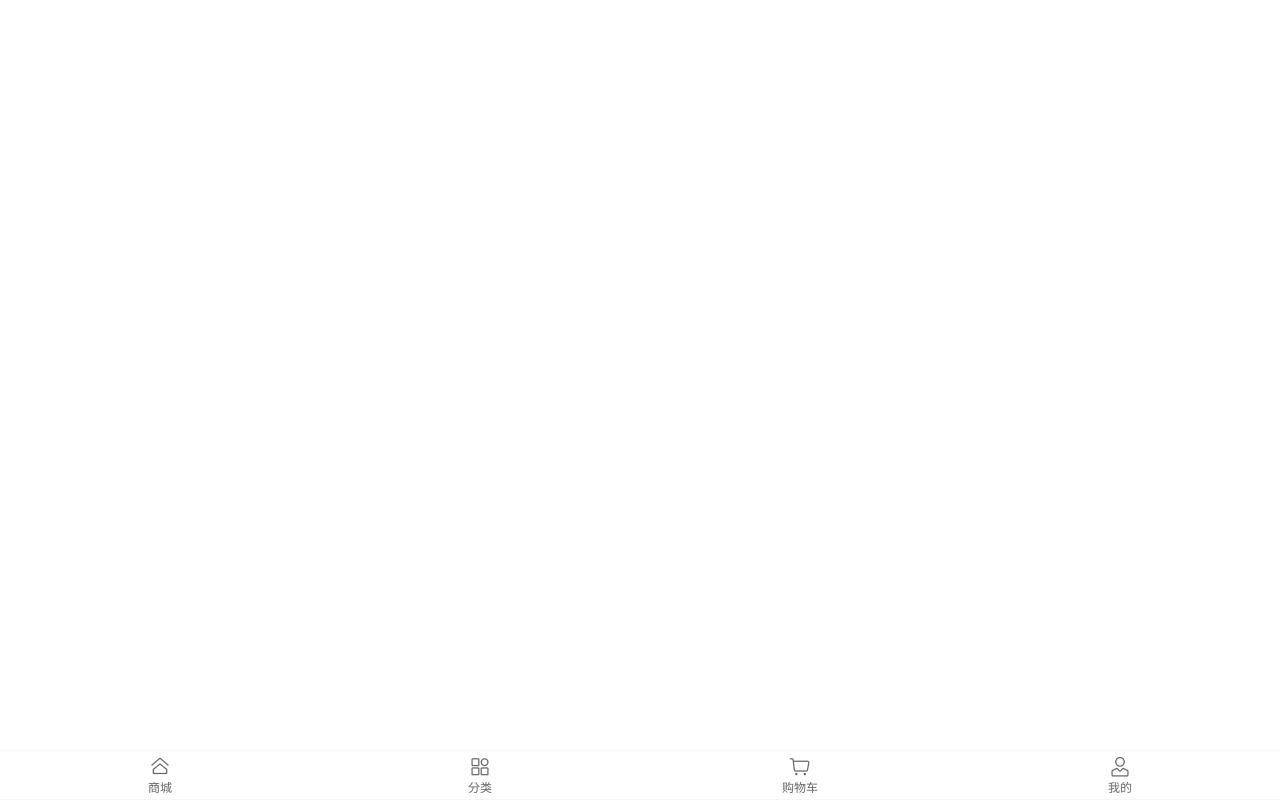
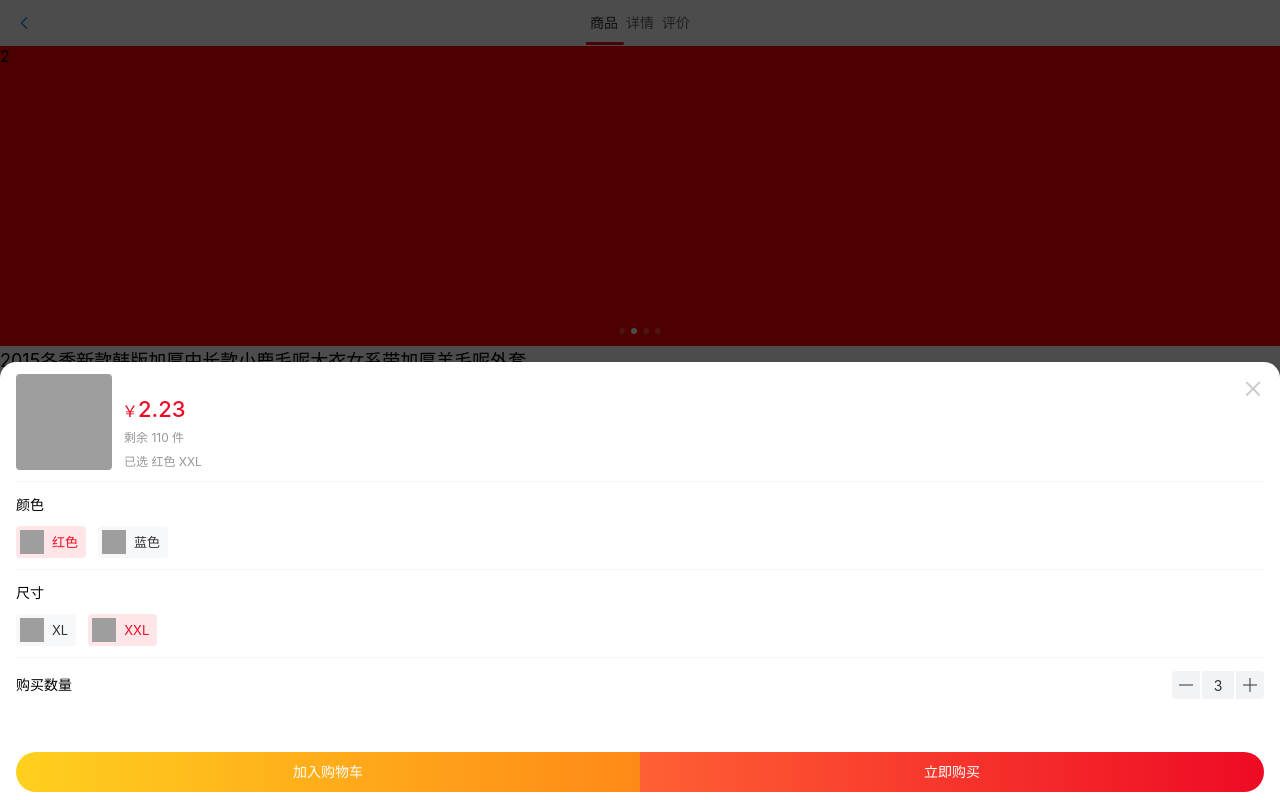
Before and after one commit to WYL-20/vant-shop-app, a Vue app: page /goods_detail in a window 1280 px wide. Built offline with nearby package versions, Linux system fonts and the light colour scheme; grey boxes are pictures that could not be loaded; the HTML template or start-up script is replaced by a standard one.

Commit message:
商品详情页

```diff
--- a/src/router/index.js
+++ b/src/router/index.js
@@ -32,6 +32,10 @@ const routes = [
   {
     path: '/me',
     component: () => import('../views/Me.vue')
+  },
+  {
+    path: '/goods_detail',
+    component: () => import('../views/GoodsDetail.vue')
   }
 ]
 
--- /dev/null
+++ b/src/views/GoodsDetail.vue
@@ -0,0 +1,273 @@
+<template>
+  <div class="goods-detail">
+    <van-sticky>
+      <van-nav-bar
+        left-arrow
+        @click-left="$router.back()"
+      >
+        <van-tabs slot="title" v-model="active">
+          <van-tab title="商品"></van-tab>
+          <van-tab title="详情"></van-tab>
+          <van-tab title="评价"></van-tab>
+        </van-tabs>
+      </van-nav-bar>
+    </van-sticky>
+
+    <div class="goods-info" v-if="active==0">
+      <van-swipe :autoplay="3000" indicator-color="white">
+        <van-swipe-item>1</van-swipe-item>
+        <van-swipe-item>2</van-swipe-item>
+        <van-swipe-item>3</van-swipe-item>
+        <van-swipe-item>4</van-swipe-item>
+      </van-swipe>
+
+      <div class="container">
+        <div class="title">
+          2015冬季新款韩版加厚中长款小鹿毛呢大衣女系带加厚羊毛呢外套
+        </div>
+        <div class="price">
+          ￥324
+        </div>
+
+        <van-cell-group>
+          <van-cell
+          icon="star-o"
+          title="已选"
+          value="红色，4G" />
+          <van-cell
+          icon="location-o"
+          title="送至"
+          value="江苏省宿迁市沭阳县传智专修学院18级全栈1班" />
+        </van-cell-group>
+      </div>
+    </div>
+    <div class="goods-detail" v-else-if="active==1">
+      <van-tabs :border="false">
+        <van-tab title="商品介绍">
+          <van-image v-for="(item, index) in 20" :key="index" src="https://img.yzcdn.cn/public_files/2017/10/24/2f9a36046449dafb8608e99990b3c205.jpeg"></van-image>
+        </van-tab>
+        <van-tab title="规格参数" class="spec-table">
+          <van-row v-for="(item, index) in 10" :key="index">
+            <van-col span="8">工艺</van-col>
+            <van-col span="16">水洗</van-col>
+          </van-row>
+        </van-tab>
+      </van-tabs>
+    </div>
+    <div class="goods-comment" v-else>
+      <van-panel v-for="(item, index) in 10" :key="index">
+        <div slot="header">
+          <van-row slot="header">
+            <van-col span="12">
+              <van-image
+              width="30"
+              round
+              src="https://img.yzcdn.cn/public_files/2017/10/24/2f9a36046449dafb8608e99990b3c205.jpeg"></van-image>
+            </van-col>
+            <van-col span="12">
+              jd_324r09u23s
+            </van-col>
+          </van-row>
+          <van-row>
+            <van-col span="12">
+              <van-rate size="12px" />
+            </van-col>
+            <van-col span="12">
+              2019-10-02
+            </van-col>
+          </van-row>
+        </div>
+
+        <div class="content">
+          服务态度很好，穿了几天很满意，下小雨时真的淋不湿，衣服面料和样式均不错，还保暖，这天气穿着正合适。
+        </div>
+        <van-row slot="footer">
+          <van-col span="12">
+            黑色，180/XL
+          </van-col>
+          <van-col span="12">
+            <van-icon name="good-job-o" />
+          </van-col>
+        </van-row>
+      </van-panel>
+    </div>
+
+    <van-sku
+      v-model="showSku"
+      :sku="goods.sku"
+      :goods="goods.goods"
+      :goods-id="goods.goodsId"
+      :initial-sku="goods.initialSku"
+      @buy-clicked="onBuyClicked"
+      @add-cart="onAddCartClicked"
+    />
+
+    <van-goods-action>
+      <van-goods-action-icon icon="chat-o" text="客服" />
+      <van-goods-action-icon icon="cart-o" text="购物车" @click="$router.push('/cart')" />
+      <van-goods-action-button type="warning" text="加入购物车" @click="showSku=true" />
+      <van-goods-action-button type="danger" text="立即购买" @click="showSku=true" />
+    </van-goods-action>
+
+  </div>
+</template>
+
+<script>
+export default {
+  data () {
+    return {
+      active: 0,
+      showSku: true,
+      goods: {
+        id: 31,
+        sku: {
+          tree: [
+            {
+              k: '颜色',
+              v: [
+                {
+                  id: '1216', // skuValueId：规格值 id
+                  name: '红色', // skuValueName：规格值名称
+                  imgUrl: 'https://img.yzcdn.cn/2.jpg', // 规格类目图片，只有第一个规格类目可以定义图片
+                  previewImgUrl: 'https://img.yzcdn.cn/2.jpg' // 用于预览显示的规格类目图片
+                },
+                {
+                  id: '1215',
+                  name: '蓝色',
+                  imgUrl: 'https://img.yzcdn.cn/2.jpg',
+                  previewImgUrl: 'https://img.yzcdn.cn/2.jpg'
+                }
+              ],
+              k_s: 's1' // skuKeyStr：sku 组合列表（下方 list）中当前类目对应的 key 值，value 值会是从属于当前类目的一个规格值 id
+            },
+            {
+              k: '尺寸',
+              v: [
+                {
+                  id: '3334', // skuValueId：规格值 id
+                  name: 'XL', // skuValueName：规格值名称
+                  imgUrl: 'https://img.yzcdn.cn/2.jpg', // 规格类目图片，只有第一个规格类目可以定义图片
+                  previewImgUrl: 'https://img.yzcdn.cn/2.jpg' // 用于预览显示的规格类目图片
+                },
+                {
+                  id: '3335',
+                  name: 'XXL',
+                  imgUrl: 'https://img.yzcdn.cn/2.jpg',
+                  previewImgUrl: 'https://img.yzcdn.cn/2.jpg'
+                }
+              ],
+              k_s: 's2' // skuKeyStr：sku 组合列表（下方 list）中当前类目对应的 key 值，value 值会是从属于当前类目的一个规格值 id
+            }
+          ],
+          // 所有 sku 的组合列表，比如红色、M 码为一个 sku 组合，红色、S 码为另一个组合
+          list: [
+            {
+              id: 2259, // skuId，下单时后端需要
+              price: 100, // 价格（单位分）
+              s1: '1215', // 规格类目 k_s 为 s1 的对应规格值 id
+              s2: '3334', // 规格类目 k_s 为 s2 的对应规格值 id
+              stock_num: 110 // 当前 sku 组合对应的库存
+            },
+            {
+              id: 4123, // skuId，下单时后端需要
+              price: 321, // 价格（单位分）
+              s1: '1215', // 规格类目 k_s 为 s1 的对应规格值 id
+              s2: '3335', // 规格类目 k_s 为 s2 的对应规格值 id
+              stock_num: 110 // 当前 sku 组合对应的库存
+            },
+            {
+              id: 2259, // skuId，下单时后端需要
+              price: 2343, // 价格（单位分）
+              s1: '1216', // 规格类目 k_s 为 s1 的对应规格值 id
+              s2: '3334', // 规格类目 k_s 为 s2 的对应规格值 id
+              stock_num: 110 // 当前 sku 组合对应的库存
+            },
+            {
+              id: 4123, // skuId，下单时后端需要
+              price: 223, // 价格（单位分）
+              s1: '1216', // 规格类目 k_s 为 s1 的对应规格值 id
+              s2: '3335', // 规格类目 k_s 为 s2 的对应规格值 id
+              stock_num: 110 // 当前 sku 组合对应的库存
+            }
+          ],
+          price: '1.00', // 默认价格（单位元）
+          stock_num: 227, // 商品总库存
+          collection_id: 2261, // 无规格商品 skuId 取 collection_id，否则取所选 sku 组合对应的 id
+          none_sku: false, // 是否无规格商品
+          hide_stock: false // 是否隐藏剩余库存
+        },
+        initialSku: {
+          // 键：skuKeyStr（sku 组合列表中当前类目对应的 key 值）
+          // 值：skuValueId（规格值 id）
+          s1: '1216',
+          s2: '3335',
+          // 初始选中数量
+          selectedNum: 3
+        },
+        goods: {
+          // 商品标题
+          title: '测试商品',
+          // 默认商品 sku 缩略图
+          picture: 'https://img.yzcdn.cn/2.jpg'
+        }
+      }
+    }
+  },
+  methods: {
+    onBuyClicked (skuData) {
+      console.log(skuData)
+    },
+    onAddCartClicked (skuData) {
+      console.log(skuData)
+    }
+  }
+}
+</script>
+
+<style>
+  .goods-detail+.van-tabbar {
+    display: none !important;
+  }
+  .goods-detail .title {
+    font-size: 18px;
+  }
+  .goods-detail .price {
+    color: #ff605f;
+    padding: 10px 0 10px 0;
+  }
+  .goods-detail .van-swipe {
+    height: 300px;
+    background-color: #f00;
+  }
+  .goods-detail .top-btn {
+    top: 0;
+    left: 0;
+    position: fixed;
+    z-index: 9999;
+    padding: 5px 0 0 5px;
+  }
+  .goods-detail .top-btn .van-button {
+    opacity: .5;
+  }
+  .goods-detail .spec-table {
+    padding: 20px;
+  }
+  .goods-detail .spec-table .van-col {
+    color: #999;
+    padding: 10px;
+    border-top: 1px solid #eee;
+    border-left: 1px solid #eee;
+  }
+  .goods-detail .spec-table .van-col:nth-child(even) {
+    border-right: 1px solid #eee;
+  }
+  .goods-detail .spec-table .van-row:last-child {
+    border-bottom: 1px solid #eee;
+  }
+  .goods-detail .goods-comment {
+    padding: 20px;
+  }
+  .goods-detail .goods-comment .content {
+    padding: 10px 0;
+  }
+</style>
--- a/src/views/Index.vue
+++ b/src/views/Index.vue
@@ -32,7 +32,10 @@
       4. 把内容使用 slot 指定要放到哪个插槽中
       -->
       <van-grid :border="false" :column-num="2">
-        <van-grid-item v-for="(item, index) in goods" :key="index">
+        <van-grid-item
+        :to="'/goods_detail?id='+item.id"
+        v-for="(item, index) in goods"
+        :key="index">
           <!-- 把这个图片放到 icon 这个插槽的位置 （图标所在的位置） -->
           <van-image slot="icon" :src="item.image"></van-image>
           <!-- 使用 text 插槽自定义文字部分的内容 -->
```
Lines whose indentation alone changed are shown as unchanged.
